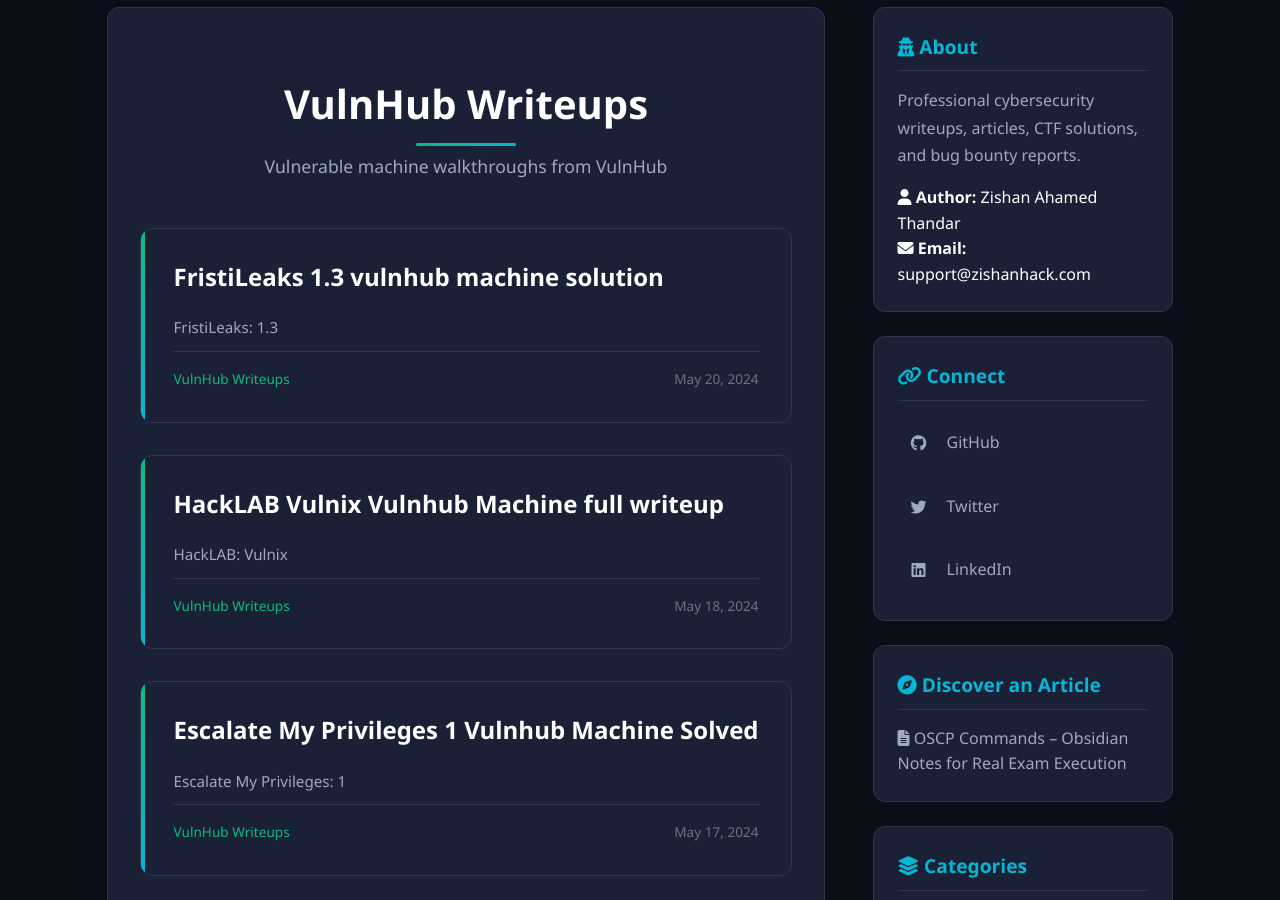
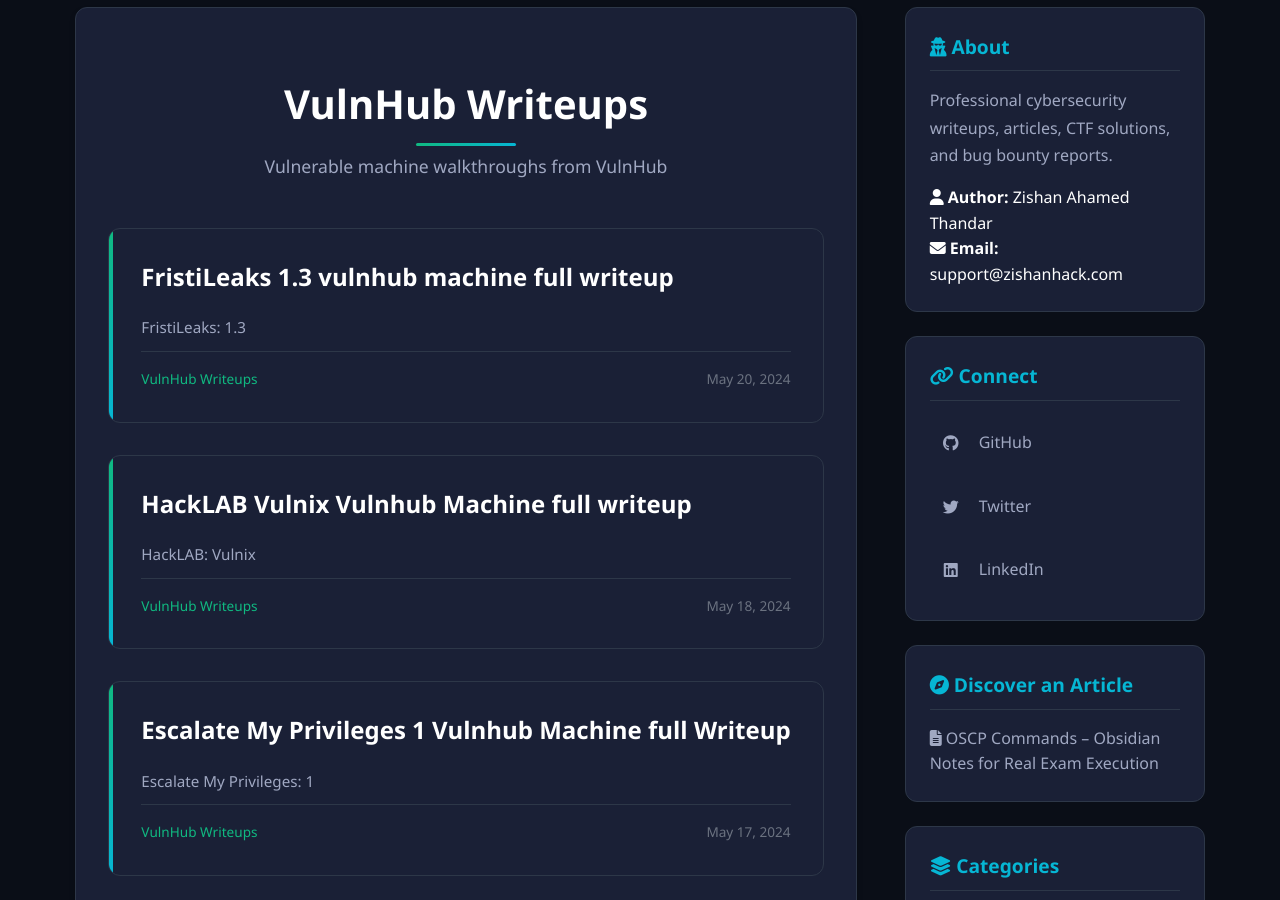
Before and after one commit to ZishanAdThandar/WriteUps, a Jekyll site: the page built from posts/vulnhub/index.md, in a window 1280 px wide and 900 px high, scrolled down 274 px. Built offline with Jekyll 4.4.1, drawn with Linux system fonts in a browser that asks for light colours.

Commit message:
modified:   _posts/vulnhub/2024-05-17-escalate-my-privileges-1.md 	modified:   _posts/vulnhub/2024-05-20-fristileaks13.md

```diff
--- a/_posts/vulnhub/2024-05-17-escalate-my-privileges-1.md
+++ b/_posts/vulnhub/2024-05-17-escalate-my-privileges-1.md
@@ -1,6 +1,6 @@
 ---
 layout: default
-title: Escalate My Privileges 1 Vulnhub Machine Solved
+title: Escalate My Privileges 1 Vulnhub Machine full Writeup
 ---
 
 # Escalate My Privileges: 1
--- a/_posts/vulnhub/2024-05-20-fristileaks13.md
+++ b/_posts/vulnhub/2024-05-20-fristileaks13.md
@@ -1,6 +1,6 @@
 ---
 layout: default
-title: FristiLeaks 1.3 vulnhub machine solution
+title: FristiLeaks 1.3 vulnhub machine full writeup
 ---
 
 # FristiLeaks: 1.3
```
